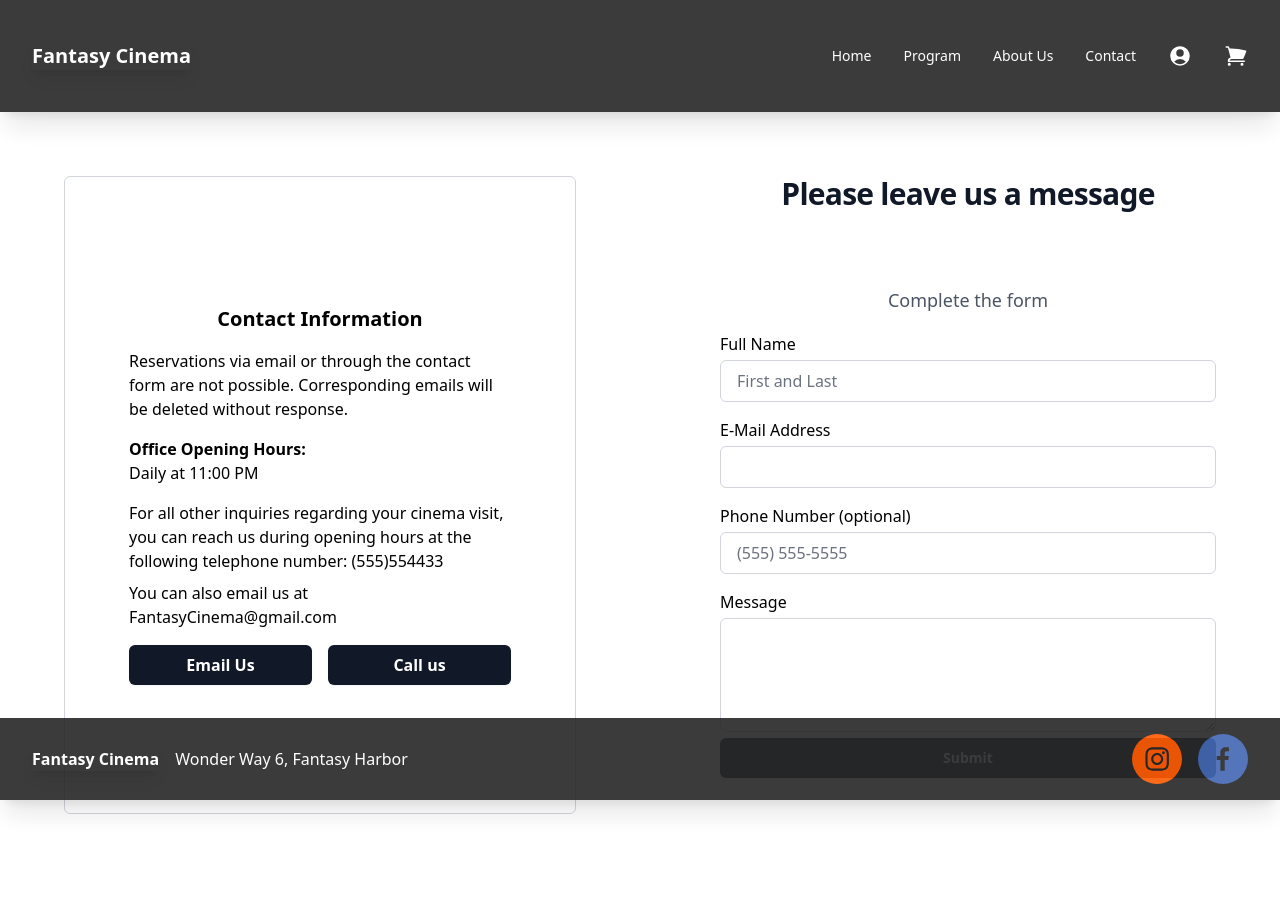
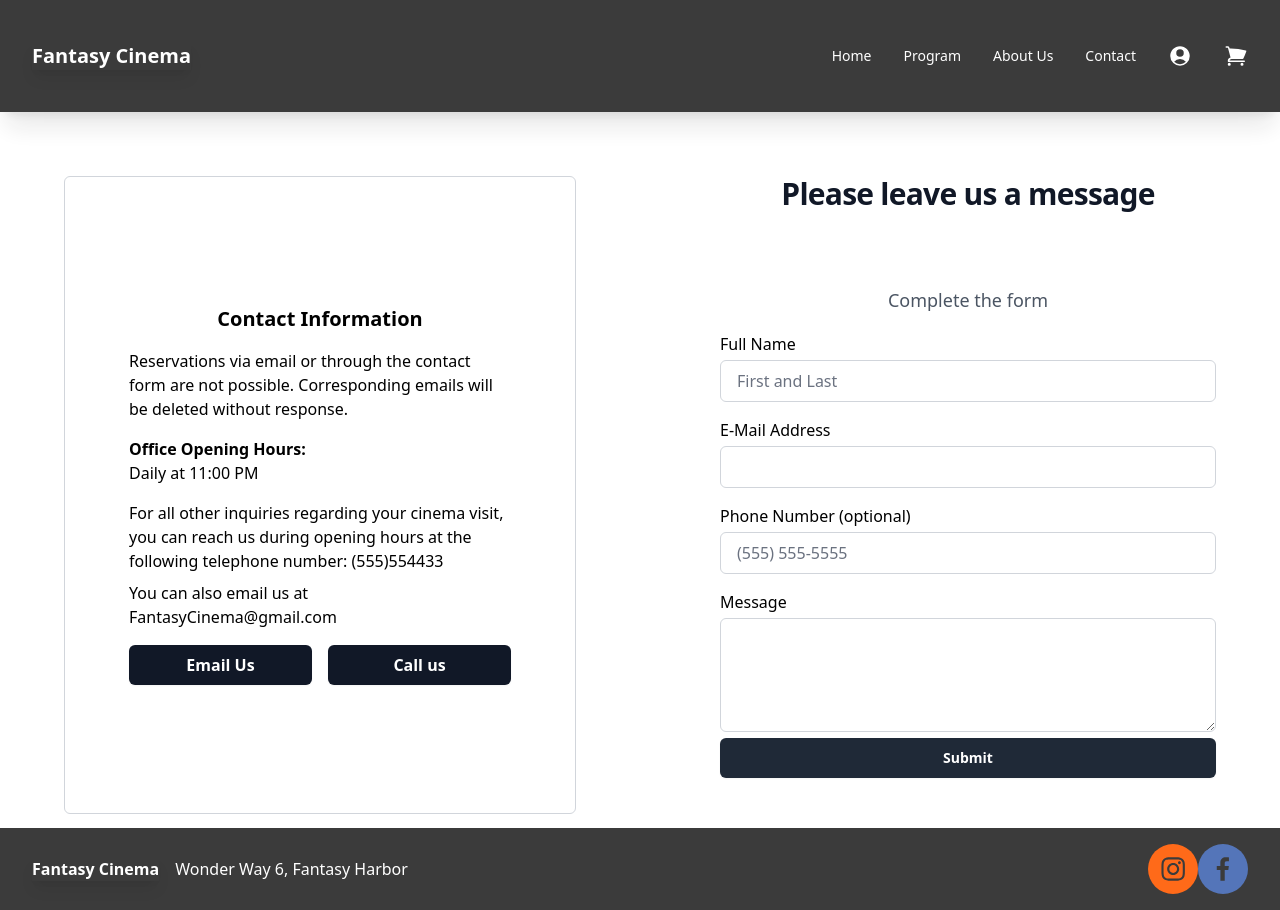
Before and after one commit to elvira492/Cinema-project, a React (Vite) app: page /contact in a window 1280 px wide. Before the commit the page ends 878 px from the top, so only its background shows below. Built offline with nearby package versions, Linux system fonts and the light colour scheme.

Commit message:
footer position

```diff
--- a/src/components/Footer.jsx
+++ b/src/components/Footer.jsx
@@ -12,21 +12,9 @@ const Footer = () => {
         <p>Wonder Way 6, Fantasy Harbor</p>
       </div>
       <div className="flex items-center">
-        <a
-          href="https://www.instagram.com/"
-          target="_blank"
-          rel="noopener noreferrer"
-          className="mr-4"
-        >
-          <SocialIcon url="https://www.instagram.com/" bgColor="#ff5a01" />
-        </a>
-        <a
-          href="https://www.facebook.com/"
-          target="_blank"
-          rel="noopener noreferrer"
-        >
-          <SocialIcon url="https://www.facebook.com/" bgColor="#4267B2" />
-        </a>
+        <SocialIcon url="https://www.instagram.com/" bgColor="#ff5a01" />
+
+        <SocialIcon url="https://www.facebook.com/" bgColor="#4267B2" />
       </div>
     </div>
   );
--- a/src/index.css
+++ b/src/index.css
@@ -4,4 +4,10 @@
 
 .height1 {
   height: 60vh;
-}
+} /* carousel */
+
+body {
+  position: relative;
+  min-height: 100vh;
+  padding-bottom: 2rem;
+} /* für footer position */
```
